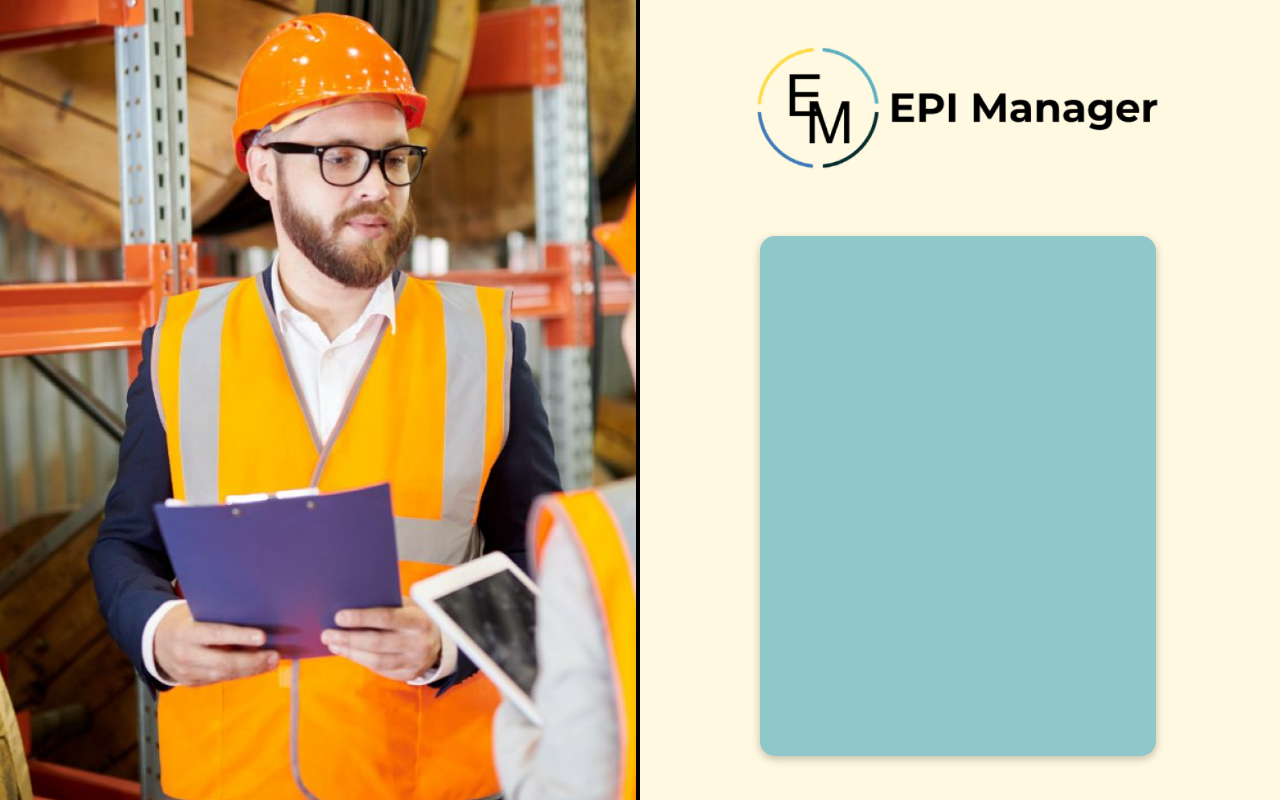
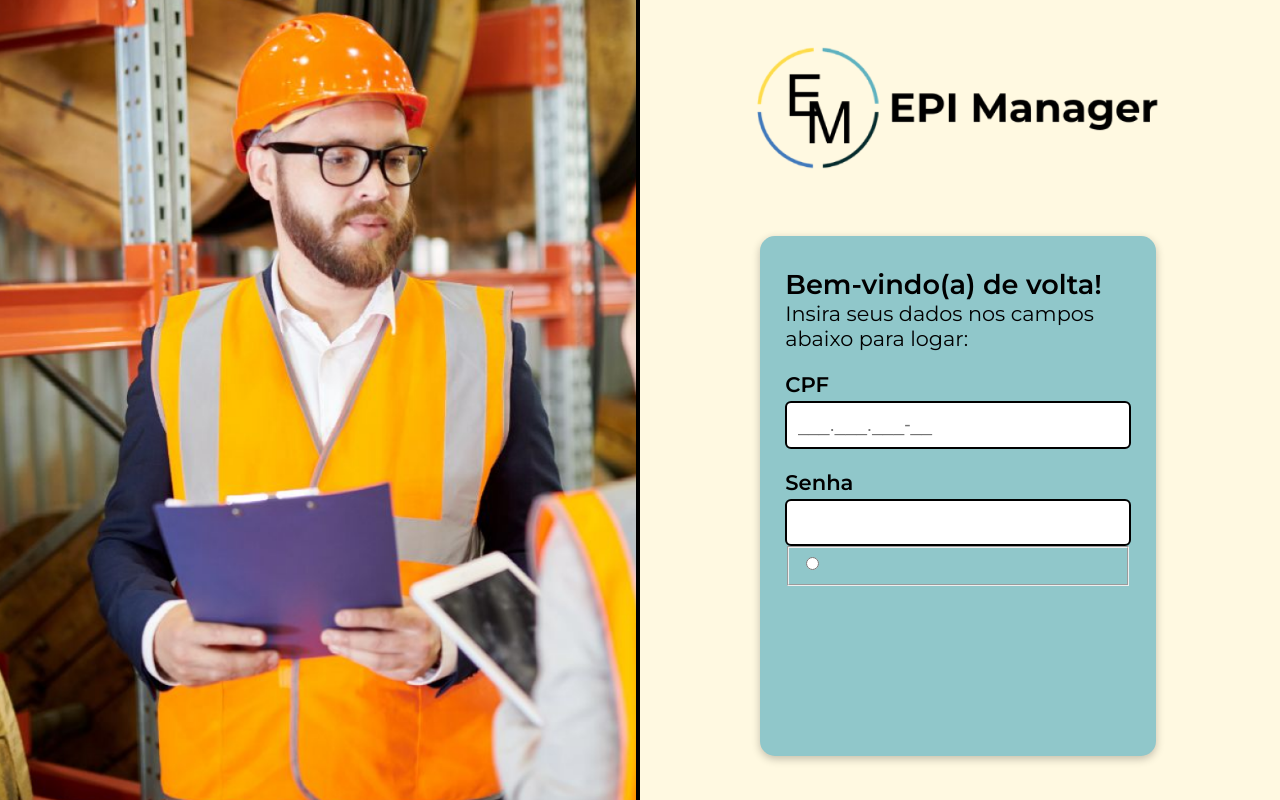
Before and after one commit to theobarretosilva/epi-manager-frontend, a React (Vite) app: page / in a window 1280 px wide. Built offline with nearby package versions, Linux system fonts and the light colour scheme.

Commit message:
continuando design tela de login

```diff
--- /dev/null
+++ b/src/components/InputStyled/InputStyled.styles.ts
@@ -0,0 +1,29 @@
+import styled from "styled-components";
+
+export const DivGeral = styled.div`
+    display: flex;
+    flex-direction: column;
+    gap: 0.5vh;
+    width: 100%;
+`
+
+export const NameInput = styled.p`
+    font-size: 1.32rem;
+    font-weight: 600;
+    margin-bottom: 0;
+`
+
+export const InputStyled = styled.input`
+    background-color: white;
+    border: 2px solid black;
+    height: 5.2vh;
+    border-radius: 6px;
+    margin-top: 0;
+    font-size: 1.2rem;
+    color: black;
+    padding-left: 0.8vw;
+
+    ::placeholder{
+        color: #9C9C9C;
+    }
+`
--- /dev/null
+++ b/src/components/InputStyled/InputStyled.tsx
@@ -0,0 +1,16 @@
+import * as S from './InputStyled.styles'
+
+interface InputStyledProps {
+    titulo: string;
+    tipo: string;
+    placeholder: string;
+}
+
+export const InputStyled: React.FC<InputStyledProps> = ({ titulo, tipo, placeholder }) => {
+    return (
+        <S.DivGeral>
+            <S.NameInput>{titulo}</S.NameInput>
+            <S.InputStyled type={tipo} placeholder={placeholder} />
+        </S.DivGeral>
+    );
+};
--- a/src/pages/Login/Login.styles.ts
+++ b/src/pages/Login/Login.styles.ts
@@ -34,12 +34,21 @@ export const ImgLogo = styled.img`
 
 export const BoxForm = styled.div`
     background-color: #90C7CA;
-    width: 31vw;
-    height: 65vh;
+    width: 27vw;
+    height: 57vh;
     box-shadow: rgba(0, 0, 0, 0.24) 0px 3px 8px;
     border-radius: 15px;
+    padding: 4vh 2vw 4vh 2vw;
 `
 
 export const TituloBox = styled.h1`
+    font-size: 1.7rem;
+    font-weight: 600;
+    margin: 0;
+`
 
+export const SubtituloBox = styled.h2`
+    font-size: 1.3rem;
+    font-weight: 400;
+    margin: 0;
 `
--- a/src/pages/Login/Login.tsx
+++ b/src/pages/Login/Login.tsx
@@ -1,3 +1,4 @@
+import { InputStyled } from '../../components/InputStyled/InputStyled';
 import * as S from './Login.styles';
 
 export const Login = () => {
@@ -8,7 +9,15 @@ export const Login = () => {
             <S.MainStyled>
                 <S.ImgLogo src='../../src/assets/img/logo.png' />
                 <S.BoxForm>
-
+                    <S.TituloBox>Bem-vindo(a) de volta!</S.TituloBox>
+                    <S.SubtituloBox>Insira seus dados nos campos abaixo para logar:</S.SubtituloBox>
+                    <form>
+                        <InputStyled titulo='CPF' tipo='text' placeholder='___.___.___-__' />
+                        <InputStyled titulo='Senha' tipo='password' placeholder='' />
+                        <fieldset>
+                            <input type='radio' name='Administrador' />
+                        </fieldset>
+                    </form>
                 </S.BoxForm>
             </S.MainStyled>
         </S.DivGeral>
```
